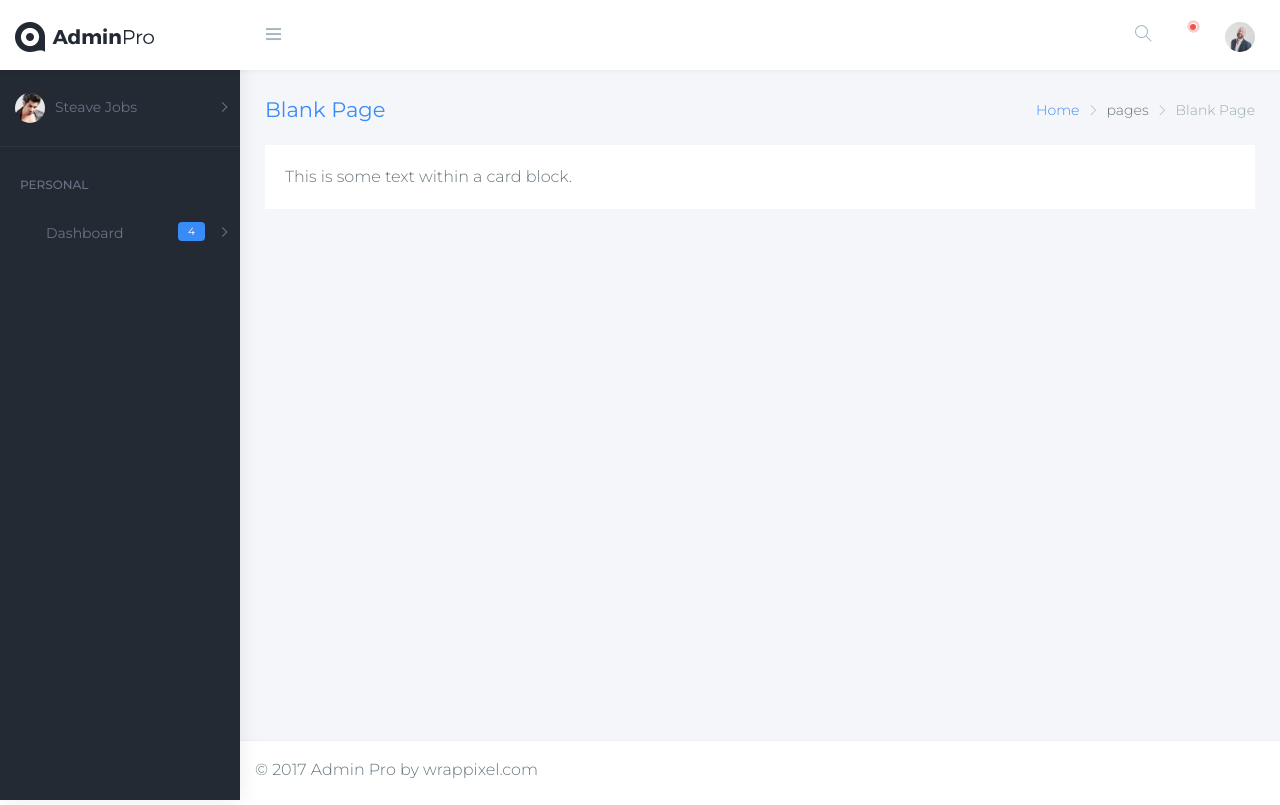
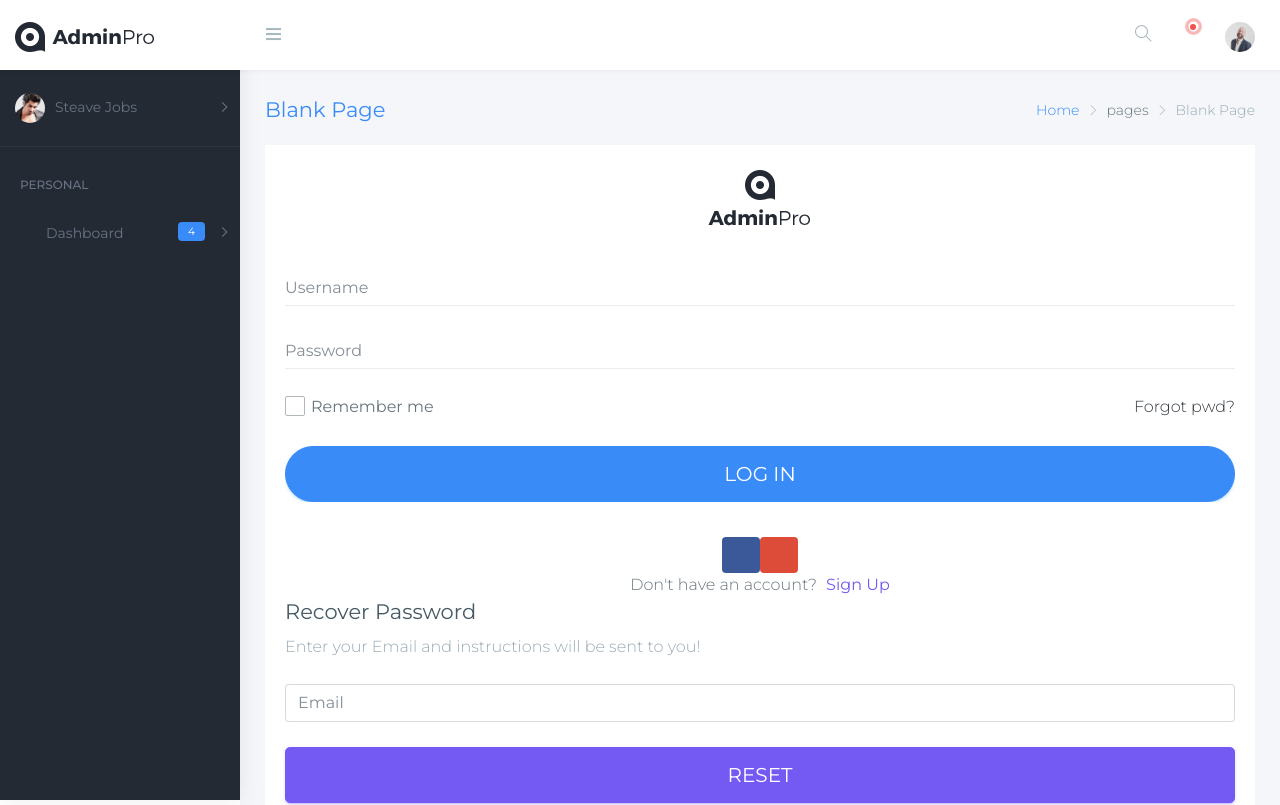
Before and after one commit to renzocand/01-CursoAngular, an Angular app: page /login in a window 1280 px wide. Shown: the top 805 px of the page. Built offline with nearby package versions, Linux system fonts and the light colour scheme; a web font is replaced by a local one.

Commit message:
rutas agregadas

```diff
--- a/src/app/app.component.html
+++ b/src/app/app.component.html
@@ -8,10 +8,9 @@
     <!-- ============================================================== -->
     <!-- Start Page Content -->
     <!-- ============================================================== -->
-    <app-nopagefound></app-nopagefound>
+    <router-outlet></router-outlet>
     <!-- ============================================================== -->
     <!-- End PAge Content -->
-    <!-- ============================================================== -->
     <!-- ============================================================== -->
   </div>
 
--- a/src/app/app.module.ts
+++ b/src/app/app.module.ts
@@ -11,6 +11,9 @@
 import { SidebarComponent } from './shared/sidebar/sidebar.component';
 import { BreadcrumbsComponent } from './shared/breadcrumbs/breadcrumbs.component';
 import { FooterComponent } from './shared/footer/footer.component';
+
+import { AppRoutingModule } from './app.routes';
+
 
 @NgModule({
   declarations: [
@@ -26,7 +29,8 @@
     FooterComponent
   ],
   imports: [
-    BrowserModule
+    BrowserModule,
+    AppRoutingModule
   ],
   providers: [],
   bootstrap: [AppComponent]
--- a/src/app/login/login/login.component.html
+++ b/src/app/login/login/login.component.html
@@ -1 +1,66 @@
-<p>login works!</p>
+  <!-- ============================================================== -->
+    <!-- Main wrapper - style you can find in pages.scss -->
+    <!-- ============================================================== -->
+    <section id="wrapper" class="login-register login-sidebar" style="background-image:url(../assets/images/background/login-register.jpg);">
+        <div class="login-box card">
+            <div class="card-body">
+                <form class="form-horizontal form-material" id="loginform" action="index.html">
+                    <a href="javascript:void(0)" class="text-center db"><img src="../assets/images/logo-icon.png" alt="Home" /><br/><img src="../assets/images/logo-text.png" alt="Home" /></a>
+                    <div class="form-group m-t-40">
+                        <div class="col-xs-12">
+                            <input class="form-control" type="text" required="" placeholder="Username">
+                        </div>
+                    </div>
+                    <div class="form-group">
+                        <div class="col-xs-12">
+                            <input class="form-control" type="password" required="" placeholder="Password">
+                        </div>
+                    </div>
+                    <div class="form-group row">
+                        <div class="col-md-12">
+                            <div class="checkbox checkbox-primary pull-left p-t-0">
+                                <input id="checkbox-signup" type="checkbox" class="filled-in chk-col-light-blue">
+                                <label for="checkbox-signup"> Remember me </label>
+                            </div>
+                            <a href="javascript:void(0)" id="to-recover" class="text-dark pull-right"><i class="fa fa-lock m-r-5"></i> Forgot pwd?</a> </div>
+                    </div>
+                    <div class="form-group text-center m-t-20">
+                        <div class="col-xs-12">
+                            <button class="btn btn-info btn-lg btn-block text-uppercase btn-rounded" type="submit">Log In</button>
+                        </div>
+                    </div>
+                    <div class="row">
+                        <div class="col-xs-12 col-sm-12 col-md-12 m-t-10 text-center">
+                            <div class="social"><a href="javascript:void(0)" class="btn  btn-facebook" data-toggle="tooltip" title="Login with Facebook"> <i aria-hidden="true" class="fa fa-facebook"></i> </a> <a href="javascript:void(0)" class="btn btn-googleplus" data-toggle="tooltip" title="Login with Google"> <i aria-hidden="true" class="fa fa-google-plus"></i> </a> </div>
+                        </div>
+                    </div>
+                    <div class="form-group m-b-0">
+                        <div class="col-sm-12 text-center">
+                            Don't have an account? <a href="pages-register2.html" class="text-primary m-l-5"><b>Sign Up</b></a>
+                        </div>
+                    </div>
+                </form>
+                <form class="form-horizontal" id="recoverform" action="index.html">
+                    <div class="form-group ">
+                        <div class="col-xs-12">
+                            <h3>Recover Password</h3>
+                            <p class="text-muted">Enter your Email and instructions will be sent to you! </p>
+                        </div>
+                    </div>
+                    <div class="form-group ">
+                        <div class="col-xs-12">
+                            <input class="form-control" type="text" required="" placeholder="Email">
+                        </div>
+                    </div>
+                    <div class="form-group text-center m-t-20">
+                        <div class="col-xs-12">
+                            <button class="btn btn-primary btn-lg btn-block text-uppercase waves-effect waves-light" type="submit">Reset</button>
+                        </div>
+                    </div>
+                </form>
+            </div>
+        </div>
+    </section>
+    <!-- ============================================================== -->
+    <!-- End Wrapper -->
+    <!-- ============================================================== -->
```
Also changed, not shown: src/app/app.routes.ts (added, +23 -0 lines).
